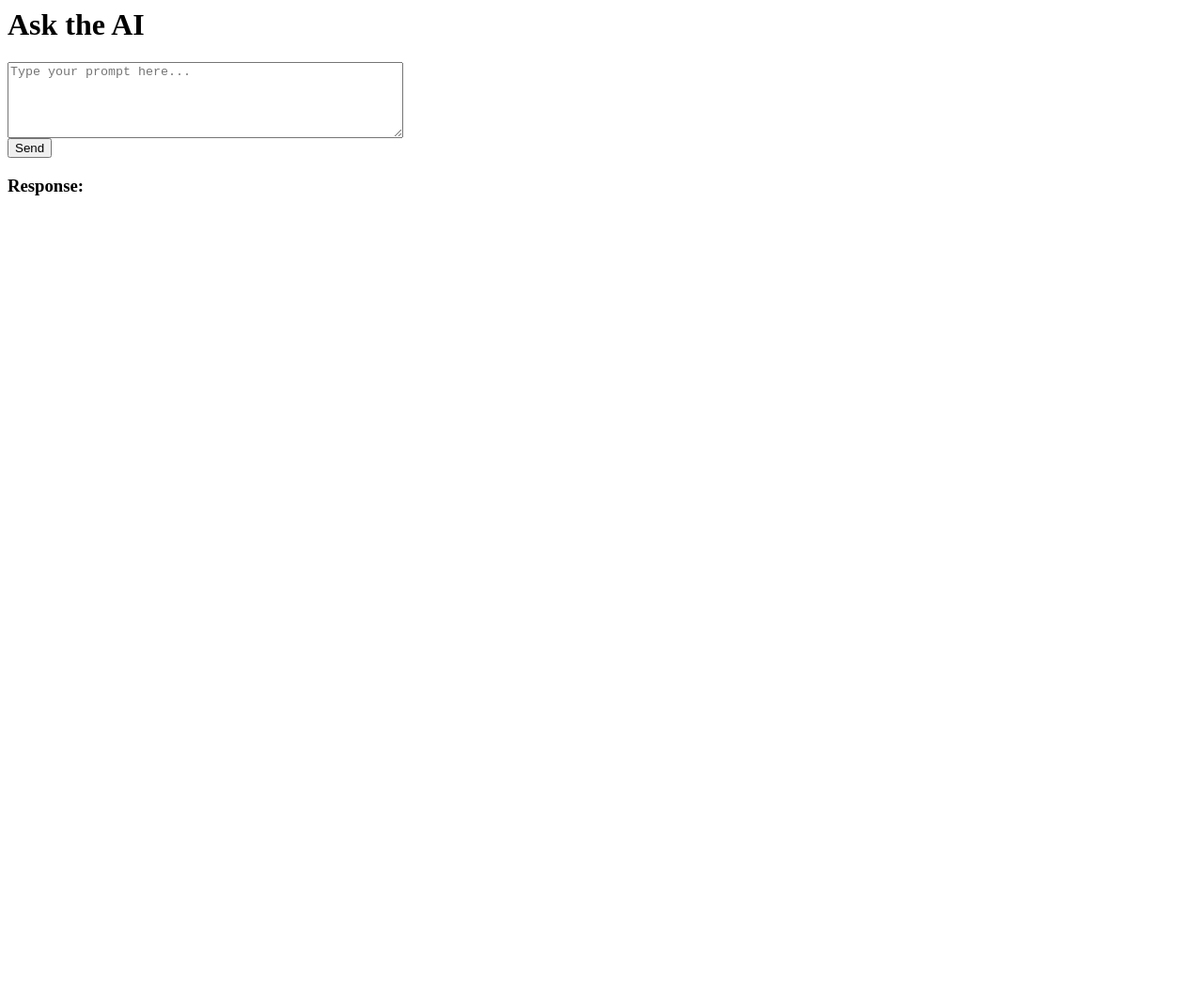
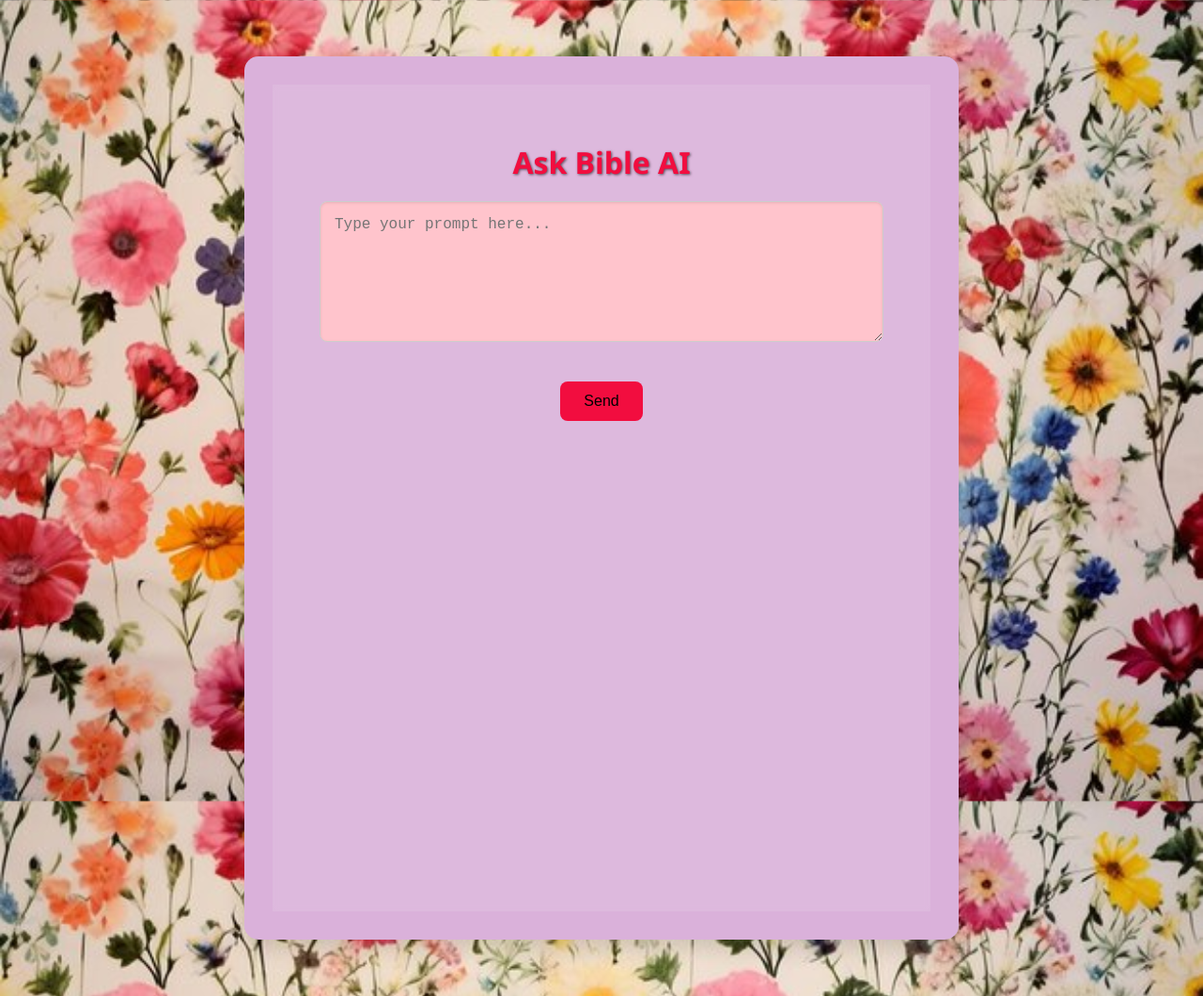
Before and after one commit to Ibecodin/Aibiblehelper, a website: page index.html in a window 1280 px wide. Shown: the whole page at 94% size. Before the commit the page ends 800 px from the top, so only its background shows below. Drawn offline with Linux system fonts and the light colour scheme.

Commit message:
finalized ai assistant

```diff
--- a/index.html
+++ b/index.html
@@ -1,21 +1,31 @@
 <html lang="en">
 <head>
   <meta charset="UTF-8">
-  <title>AI Prompt Interface</title>
+  <title>Bible AI</title>
+  <link rel="stylesheet" href="styles.css">
 </head>
 <body>
-  <h1>Ask the AI</h1>
-  <textarea id="prompt" rows="5" cols="50" placeholder="Type your prompt here..."></textarea>
-  <br>
-  <button onclick="sendPrompt()">Send</button>
-  <h3>Response:</h3>
-  <pre id="response"></pre>
+  <div class="container">
+    <div class="overlay">
+      <h1>Ask Bible AI</h1>
+      <textarea id="prompt" rows="5" cols="50" placeholder="Type your prompt here..."></textarea>
+      <br>
+      <button onclick="sendPrompt()">Send</button>
+      <div id="response-container">
+        <pre id="response"></pre>
+      </div>
+    </div>
+  </div>
 
   <script>
     async function sendPrompt() {
       const prompt = document.getElementById("prompt").value;
+      const responseContainer = document.getElementById("response-container");
       const responseEl = document.getElementById("response");
+
+      responseContainer.style.display = "block"; // 👈 Unhide the box immediately
       responseEl.textContent = "Loading...";
+
       try {
         const res = await fetch("http://localhost:5000/api/prompt", {
           method: "POST",
@@ -31,5 +41,6 @@
       }
     }
   </script>
+
 </body>
 </html>
--- /dev/null
+++ b/styles.css
@@ -0,0 +1,108 @@
+body {
+    margin: 0;
+    padding: 0;
+    font-family: 'Segoe UI', Tahoma, Geneva, Verdana, sans-serif;
+    background: url("flowers.jpg") no-repeat center center fixed;
+    background-size: cover;
+  }
+
+  .overlay {
+    background-color: rgba(255, 255, 255, 0.10);
+    backdrop-filter: blur(3px);
+    min-height: 100vh;
+    padding: 40px 20px;
+    display: flex;
+    flex-direction: column;
+    align-items: center;
+  }
+
+
+  h1 {
+    color: #f20d3f;
+    text-shadow: 1px 1px 3px rgba(0, 0, 0, 0.6);
+    margin-bottom: 20px;
+  }
+
+
+  textarea {
+    width: 90%;
+    max-width: 600px;
+    height: 150px;
+    padding: 15px;
+    font-size: 16px;
+    border-radius: 10px;
+    border: 1px solid #ccc;
+    resize: vertical;
+    background-color: #ffc4cc;
+    box-shadow: 0 4px 12px rgba(0, 0, 0, 0.2);
+  }
+
+  h3 {
+    color: black;
+    text-shadow: 1px 1px 3px rgba(0, 0, 0, 0.6);
+    margin-bottom: 10px;
+  }
+
+  pre#response {
+    white-space: pre-wrap;
+    background-color: #ffc4cc;
+    border: 1px solid #ccc;
+    padding: 20px;
+    max-width: 600px;
+    border-radius: 10px;
+    box-shadow: 0 4px 10px rgba(0, 0, 0, 0.2);
+  }
+
+  #response-container {
+    display: none;
+    margin-top: 20px;
+    width: 80%;
+    max-width: 600px;
+    background-color: #ffc4cc;
+    padding: 15px;
+    border-radius: 10px;
+    white-space: pre-wrap;
+    box-shadow: 0 2px 6px rgba(0, 0, 0, 0.2);
+  }
+
+  .container {
+    background-color: #dab1da;
+    max-width: 700px;
+    margin: 60px auto;
+    padding: 30px;
+    border-radius: 15px;
+    box-shadow: 0 8px 25px rgba(0, 0, 0, 0.15);
+    text-align: center;
+  }
+
+  .container h1 {
+    margin-bottom: 20px;
+    color: #f20d3f;
+  }
+
+  .container textarea {
+    width: 100%;
+    padding: 15px;
+    border-radius: 8px;
+    border: 1px solid #ccc;
+    font-size: 1rem;
+    resize: vertical;
+    box-shadow: inset 0 1px 3px rgba(0,0,0,0.1);
+    background-color: #ffc4cc;
+  }
+
+  .container button {
+    margin: 20px auto;
+    padding: 12px 25px;
+    background-color: #f20d3f;
+    color: black;
+    border: none;
+    border-radius: 8px;
+    font-size: 16px;
+    cursor: pointer;
+    transition: background-color 0.3s ease;
+  }
+
+  .container button:hover {
+    background-color: #d20a35;
+  }
```
Also changed, not shown: package.json (added, +18 -0 lines), README.md (added), flowers.jpg (added), 2 other files.
